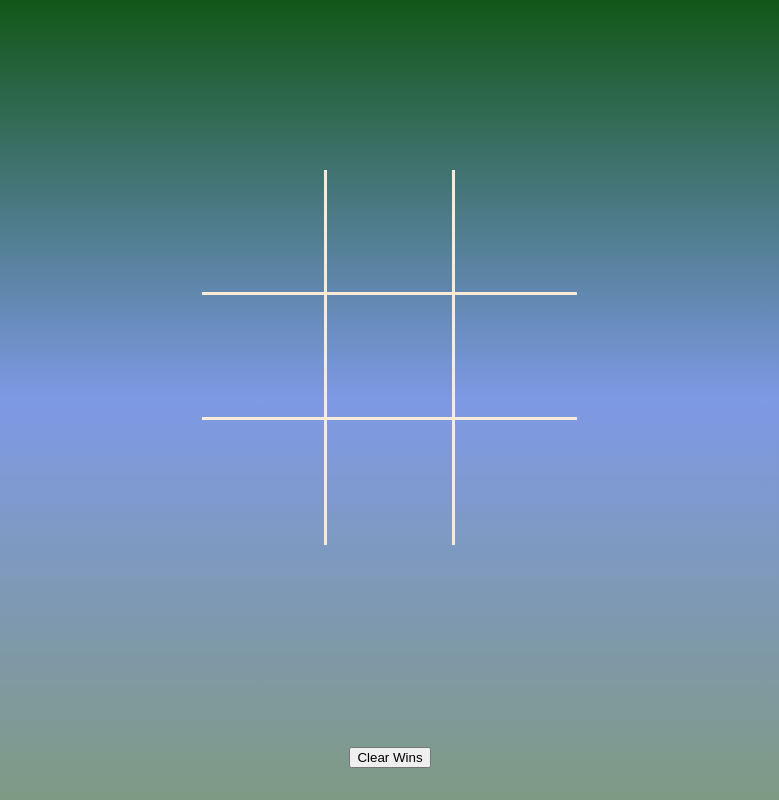
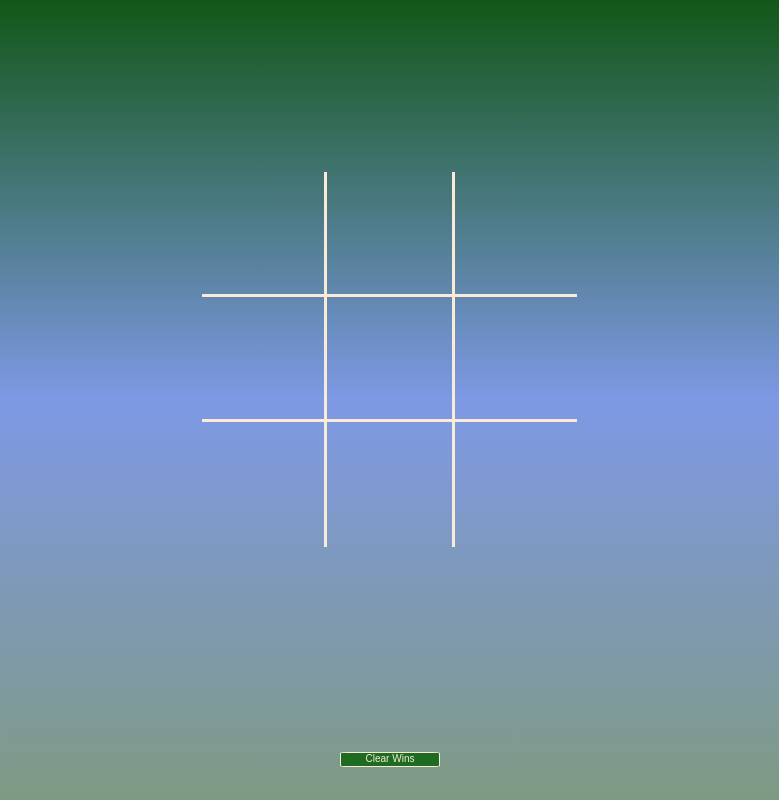
Before and after one commit to KarrarQ/Tic-Tac-Toe, a plain HTML site: page index.html in a window 1280 px wide. Shown: the full height of the page, 250-1029 px from the left. Drawn offline with Linux system fonts and the light colour scheme.

Commit message:
Css changes

```diff
--- a/styles.css
+++ b/styles.css
@@ -106,3 +106,16 @@ body {
 .no-border {
     border: 0px;
 }
+
+.clear-wins {
+    background-color: #1d6c22;
+    border: 1px solid antiquewhite;
+    border-radius: 8%;
+    color: antiquewhite;
+    cursor: pointer;
+    font-family: "Luminari", fantasy;
+    font-size: 10px;
+    height: 15px;
+    padding: 0px 1px 2px 1px;
+    width: 100px;
+}
```
Also changed, not shown: 1 other file.
